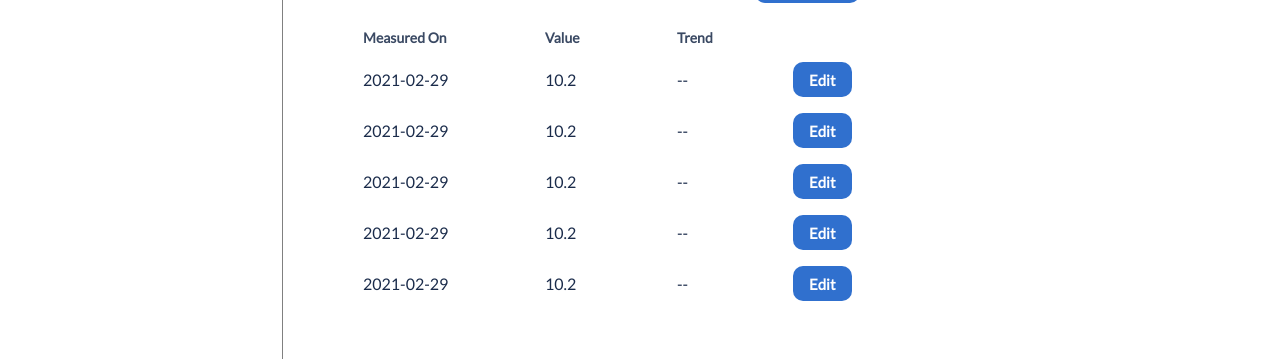
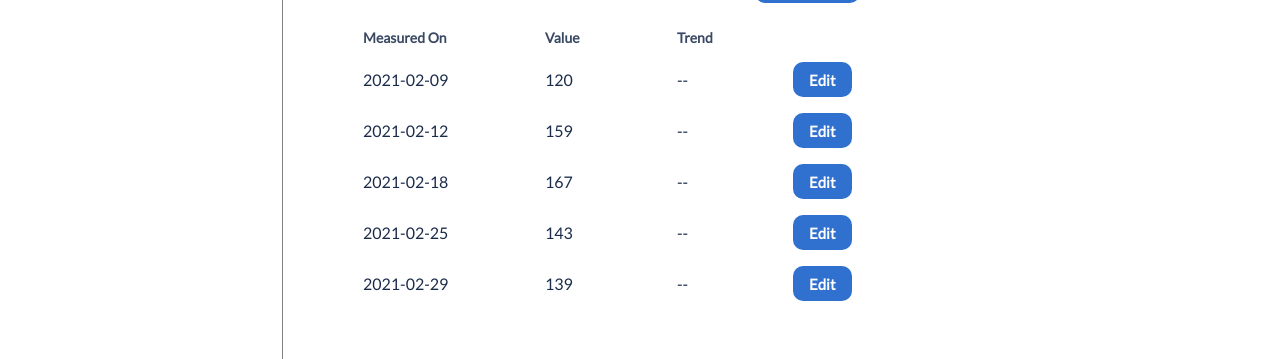
Before and after one commit to ValentinnDimitroff/castor-health, a React (Create React App) app: page / in a window 1280 px wide. Shown: the part 228-587 px from the top of the page. Built offline with nearby package versions, Linux system fonts and the light colour scheme.

Commit message:
Retrieve data from redux store

```diff
--- a/package.json
+++ b/package.json
@@ -10,9 +10,11 @@
     "react": "^17.0.2",
     "react-dom": "^17.0.2",
     "react-jss": "^10.6.0",
+    "react-redux": "^7.2.3",
     "react-router-dom": "^5.2.0",
     "react-scripts": "4.0.3",
     "redux": "^4.0.5",
+    "redux-logger": "^3.0.6",
     "web-vitals": "^1.0.1"
   },
   "scripts": {
--- a/src/App.jsx
+++ b/src/App.jsx
@@ -1,17 +1,21 @@
 import { ThemeProvider } from 'react-jss'
 import { BrowserRouter as Router } from "react-router-dom"
+import { Provider } from 'react-redux'
 import { Layout } from './components'
 import { theme } from './theme'
+import { store } from './store'
 import Routes from './Routes'
 
 const App = () => {
 	return (
 		<Router>
-			<ThemeProvider theme={theme}>
-				<Layout>
-					<Routes />
-				</Layout>
-			</ThemeProvider>
+			<Provider store={store}>
+				<ThemeProvider theme={theme}>
+					<Layout>
+						<Routes />
+					</Layout>
+				</ThemeProvider>
+			</Provider>
 		</Router>
 	);
 }
--- a/src/components/metrics/blood-glucose/BloodGlucoseList.jsx
+++ b/src/components/metrics/blood-glucose/BloodGlucoseList.jsx
@@ -1,9 +1,13 @@
 import React from 'react'
 import { MetricsBaseList } from '../../shared'
+import {  useSelector } from 'react-redux'
+import { singleMetricSelector } from '../../../store'
 
-const BloodGlucoseList = props => {
+const BloodGlucoseList = () => {
+    const { data, average } = useSelector(singleMetricSelector("blood-glucose"))
+
     return (
-        <MetricsBaseList title="Blood Glucose Level" />
+        <MetricsBaseList title="Blood Glucose Level" records={data} average={average}/>
     )
 }
 
--- a/src/components/metrics/blood-pressure/BloodPressureList.jsx
+++ b/src/components/metrics/blood-pressure/BloodPressureList.jsx
@@ -1,17 +1,13 @@
 import React from 'react'
+import { useSelector } from 'react-redux'
+import { singleMetricSelector } from '../../../store'
 import { MetricsBaseList } from '../../shared'
 
-const BloodPressureList = props => {
-    const data = [
-        { id: 1, date: '2021-02-29', value: 10.2 },
-        { id: 2, date: '2021-02-29', value: 10.2 },
-        { id: 3, date: '2021-02-29', value: 10.2 },
-        { id: 4, date: '2021-02-29', value: 10.2 },
-        { id: 5, date: '2021-02-29', value: 10.2 },
-    ]
+const BloodPressureList = () => {
+    const { data, average } = useSelector(singleMetricSelector("blood-pressure"))
 
     return (
-        <MetricsBaseList title="Blood Pressure" records={data}/>
+        <MetricsBaseList title="Blood Pressure" records={data} average={average} />
     )
 }
 
--- a/src/components/metrics/weight/WeightList.jsx
+++ b/src/components/metrics/weight/WeightList.jsx
@@ -1,17 +1,14 @@
 import React from 'react'
 import { MetricsBaseList } from '../../shared'
+import {  useSelector } from 'react-redux'
+import { singleMetricSelector } from '../../../store'
 
 const WeightList = () => {
-    const data = [
-        { id: 1, date: '2021-02-29', value: 68 },
-        { id: 2, date: '2021-02-29', value: 73.6 },
-        { id: 3, date: '2021-02-29', value: 69.6 },
-        { id: 4, date: '2021-02-29', value: 70.2 },
-        { id: 5, date: '2021-02-29', value: 69.2 },
-    ]
+    const { data, average } = useSelector(singleMetricSelector("weight"))
+
 
     return (
-        <MetricsBaseList title="Weight" records={data} unit="kg" />
+        <MetricsBaseList title="Weight" records={data} average={average} unit="kg" />
     )
 }
 
```
